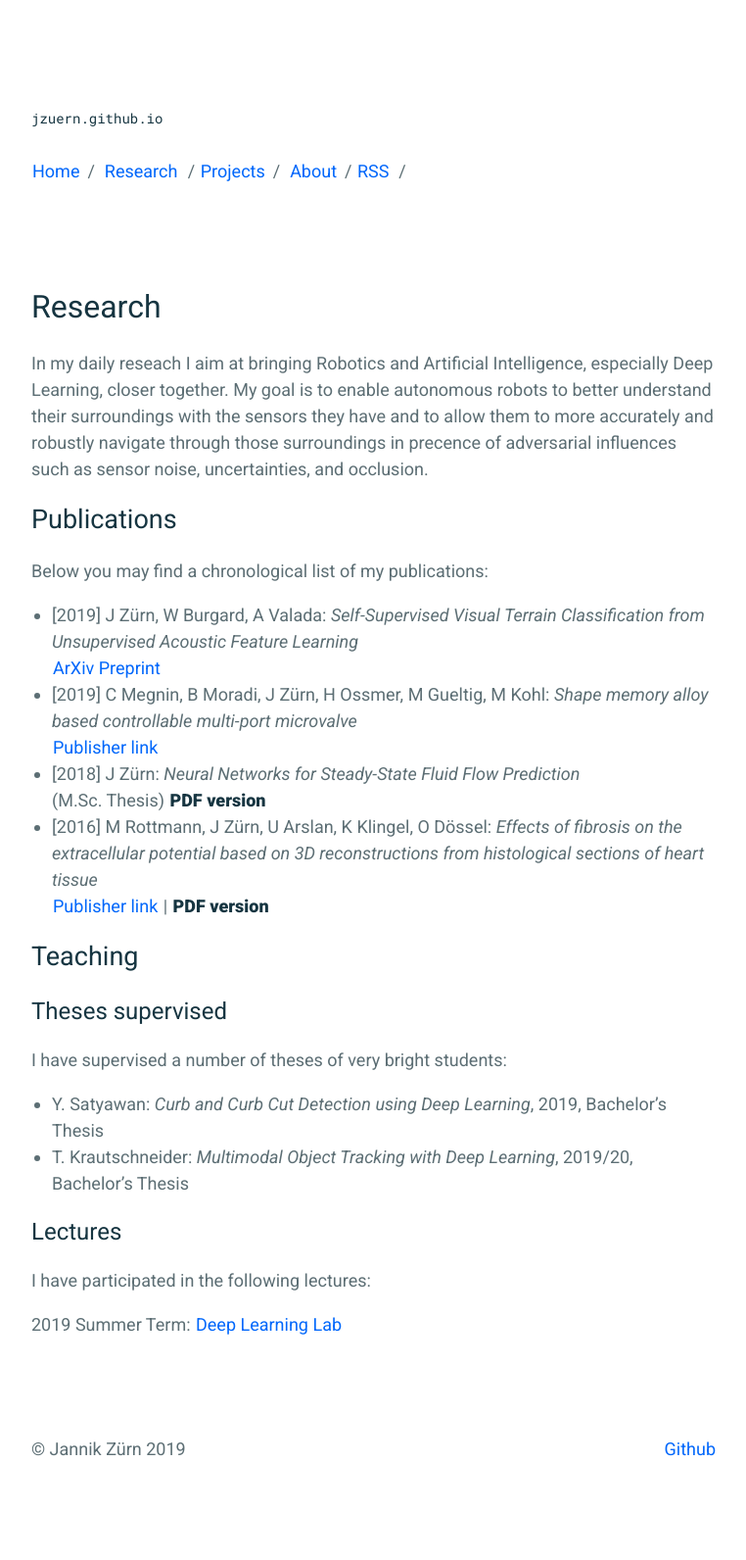
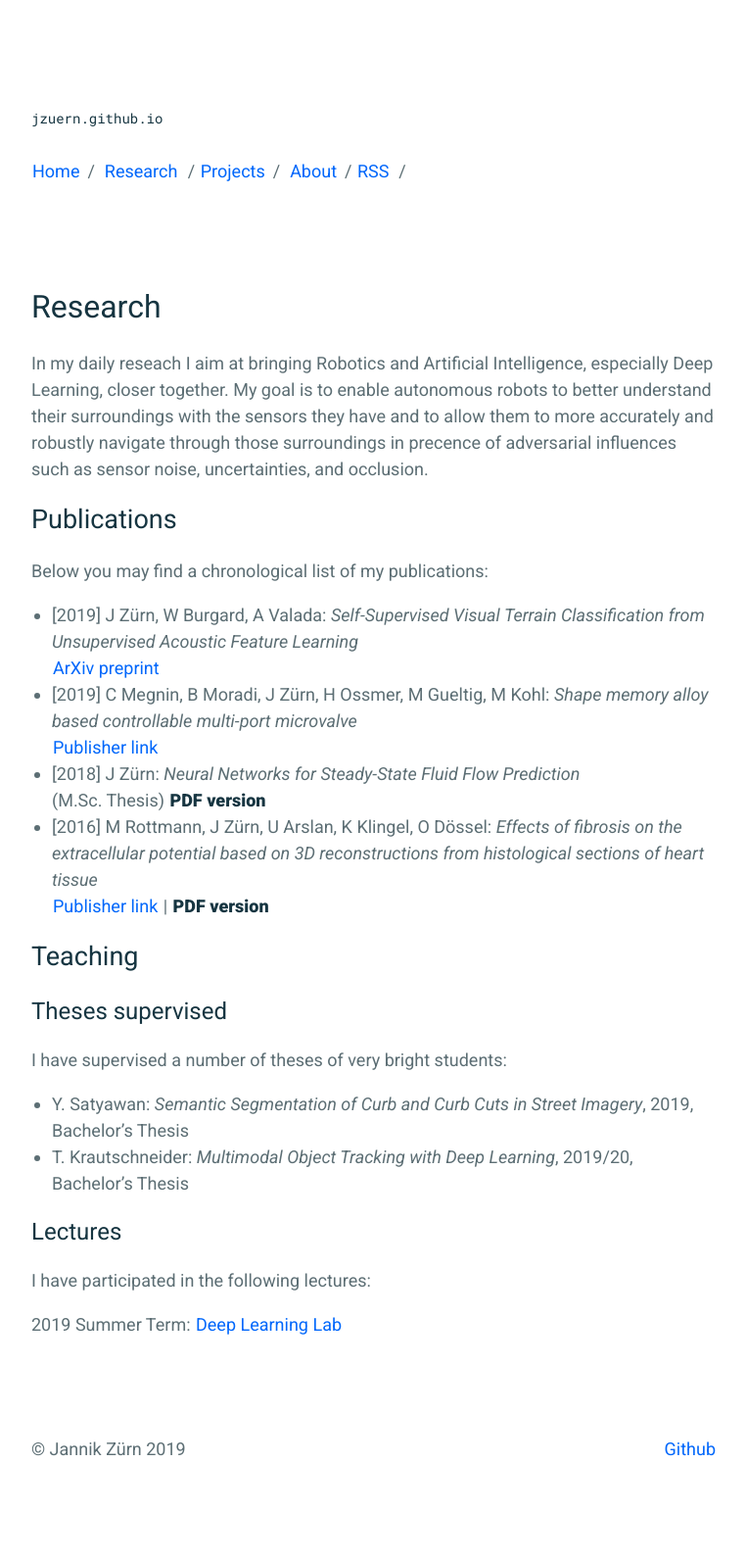
Before and after one commit to jzuern/jzuern.github.io, a Jekyll site: the page built from _pages/research.md, in a window 1280 px wide. Shown: the whole page at 98% size, without its empty margins (258-1020 px from the left). Built offline with Jekyll 4.4.1, drawn with Linux system fonts in a browser that asks for light colours.

Commit message:
changed bsc thesis name

```diff
--- a/_pages/research.md
+++ b/_pages/research.md
@@ -17,7 +17,7 @@ Below you may find a chronological list of my publications:
 
 
 
-- [2019] J Zürn, W Burgard, A Valada: *Self-Supervised Visual Terrain Classification from Unsupervised Acoustic Feature Learning* <br/> [ArXiv Preprint](https://arxiv.org/abs/1912.03227)
+- [2019] J Zürn, W Burgard, A Valada: *Self-Supervised Visual Terrain Classification from Unsupervised Acoustic Feature Learning* <br/> [ArXiv preprint](https://arxiv.org/abs/1912.03227)
 
 
 - [2019] C Megnin, B Moradi, J Zürn, H Ossmer, M Gueltig, M Kohl: *Shape memory alloy based controllable multi-port microvalve* <br/> [Publisher link](https://link.springer.com/article/10.1007/s00542-019-04614-w)
@@ -36,7 +36,7 @@ Below you may find a chronological list of my publications:
 
 I have supervised a number of theses of very bright students:
 
-- Y. Satyawan: *Curb and Curb Cut Detection using Deep Learning*, 2019, Bachelor's Thesis
+- Y. Satyawan: *Semantic Segmentation of Curb and Curb Cuts in Street Imagery*, 2019, Bachelor's Thesis
 
 - T. Krautschneider: *Multimodal Object Tracking with Deep Learning*, 2019/20, Bachelor's Thesis
 
```
